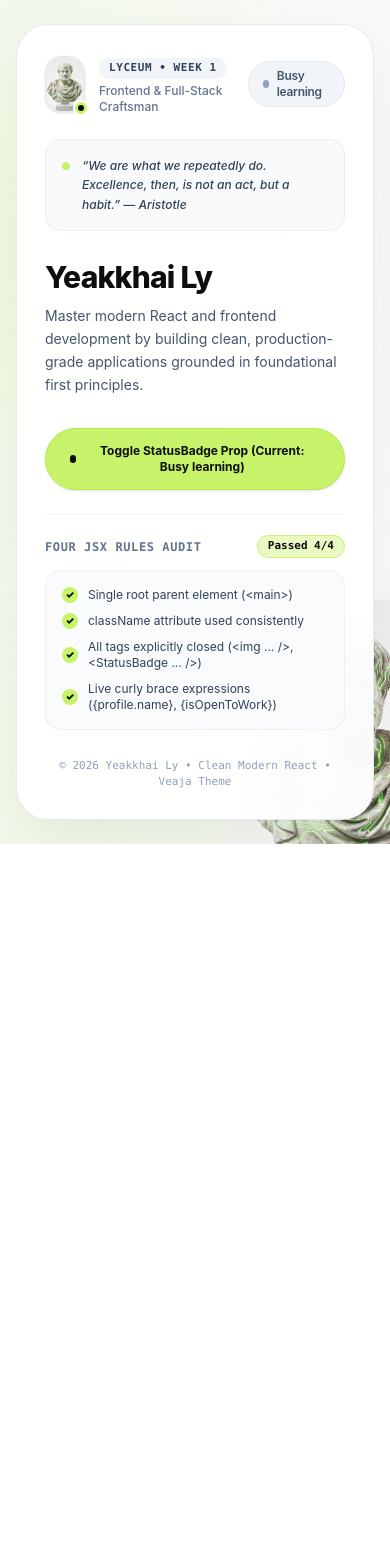
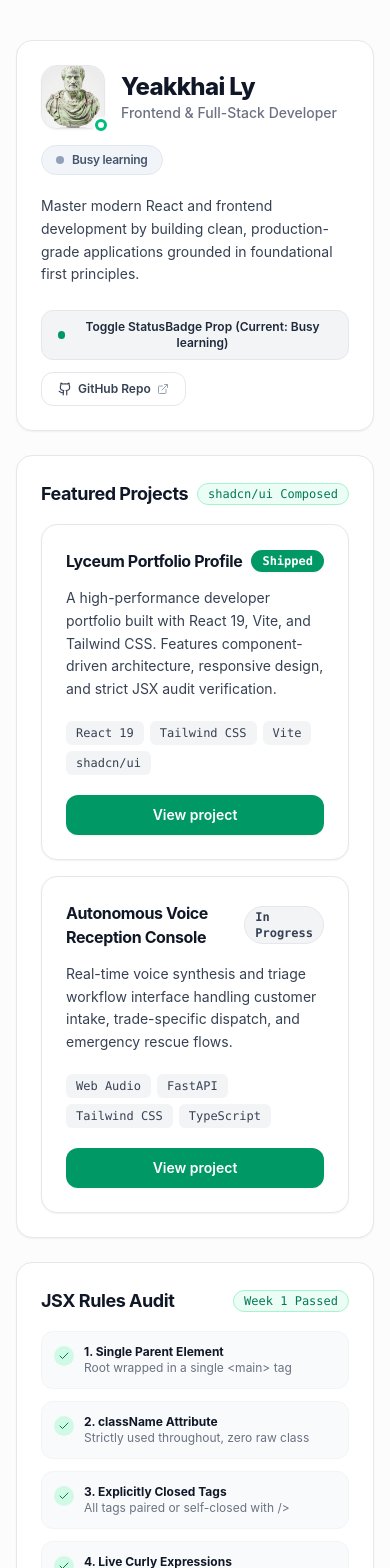
Before and after one commit to lyyeakkhai/my-portfolio, a React (Vite) app: page / in a window 390 px wide. Shown: the top 1568 px of the page. Before the commit the page ends 844 px from the top, so only its background shows below. Built offline with nearby package versions, Linux system fonts and the light colour scheme.

Commit message:
feat: restyle App.jsx with responsive 2-column layout, 4px scale, and shadcn ProjectCard

```diff
--- a/src/App.jsx
+++ b/src/App.jsx
@@ -1,146 +1,257 @@
-import { useState } from "react";
-import StatusBadge from "./components/StatusBadge";
+import { useState } from "react"
+import StatusBadge from "./components/StatusBadge"
+import SectionCard from "./components/SectionCard"
+import SkillBadge from "./components/SkillBadge"
+import ProjectCard from "./components/ProjectCard"
+import { Check, ExternalLink } from "lucide-react"
+
+function Github({ className, ...props }) {
+  return (
+    <svg
+      viewBox="0 0 24 24"
+      width="24"
+      height="24"
+      stroke="currentColor"
+      strokeWidth="2"
+      strokeLinecap="round"
+      strokeLinejoin="round"
+      fill="none"
+      className={className}
+      {...props}
+    >
+      <path d="M15 22v-4a4.8 4.8 0 0 0-1-3.5c3 0 6-2 6-5.5.08-1.25-.27-2.48-1-3.5.28-1.15.28-2.35 0-3.5 0 0-1 0-3 1.5-2.64-.5-5.36-.5-8 0C6 2 5 2 5 2c-.3 1.15-.3 2.35 0 3.5A5.403 5.403 0 0 0 4 9c0 3.5 3 5.5 6 5.5-.39.49-.68 1.05-.85 1.65-.17.6-.22 1.23-.15 1.85v4" />
+      <path d="M9 18c-4.51 2-5-2-7-2" />
+    </svg>
+  )
+}
 
 export default function App() {
-  const [isOpenToWork, setIsOpenToWork] = useState(false);
+  const [isOpenToWork, setIsOpenToWork] = useState(false)
 
   const profile = {
     name: "Yeakkhai Ly",
-    role: "Frontend & Full-Stack Craftsman",
-    quote: "“We are what we repeatedly do. Excellence, then, is not an act, but a habit.” — Aristotle",
+    role: "Frontend & Full-Stack Developer",
     goal: "Master modern React and frontend development by building clean, production-grade applications grounded in foundational first principles.",
     year: new Date().getFullYear(),
-  };
+    quote: "“We are what we repeatedly do. Excellence, then, is not an act, but a habit.” — Aristotle",
+  }
+
+  const projects = [
+    {
+      title: "Lyceum Portfolio Profile",
+      status: "Shipped",
+      description:
+        "A high-performance developer portfolio built with React 19, Vite, and Tailwind CSS. Features component-driven architecture, responsive design, and strict JSX audit verification.",
+      tags: ["React 19", "Tailwind CSS", "Vite", "shadcn/ui"],
+      link: "https://github.com/lyyeakkhai/my-portfolio",
+    },
+    {
+      title: "Autonomous Voice Reception Console",
+      status: "In Progress",
+      description:
+        "Real-time voice synthesis and triage workflow interface handling customer intake, trade-specific dispatch, and emergency rescue flows.",
+      tags: ["Web Audio", "FastAPI", "Tailwind CSS", "TypeScript"],
+      link: "https://github.com/lyyeakkhai/my-portfolio",
+    },
+  ]
+
+  const skills = [
+    { name: "React 19", category: "Core Framework" },
+    { name: "Tailwind CSS v4", category: "Styling & Design System" },
+    { name: "shadcn/ui", category: "Component Blueprints" },
+    { name: "Vite 8 & HMR", category: "Build Tooling" },
+    { name: "Git Workflow", category: "Version Control" },
+  ]
 
   return (
-    <main className="min-h-screen bg-[#f8f9fa] text-[#0f0e0d] flex items-center justify-center p-4 sm:p-8 lg:p-12 selection:bg-[#c7f36b] font-sans relative overflow-hidden">
+    <main className="min-h-screen bg-gray-50/50 text-gray-900 py-10 px-4 sm:px-6 lg:px-8 font-sans">
+      <div className="max-w-6xl mx-auto space-y-8">
 
-      {/* Veaja-style radial ambient glows */}
-      <div className="absolute top-0 right-1/4 w-[500px] h-[500px] bg-[#c7f36b]/20 rounded-full blur-[120px] pointer-events-none" />
-      <div className="absolute -bottom-32 -left-32 w-96 h-96 bg-[#c7f36b]/15 rounded-full blur-[100px] pointer-events-none" />
+        {/* Responsive Grid: 1 col on mobile, 12 cols (8 + 4) on md+ */}
+        <div className="grid grid-cols-1 md:grid-cols-12 md:gap-8 gap-6 items-start">
 
-      {/* Big Aristotle Statue on Background Right Side */}
-      <div
-        aria-hidden="true"
-        className="fixed -right-10 sm:right-0 bottom-0 top-0 w-[55vw] max-w-[720px] pointer-events-none select-none z-0 flex items-center justify-end overflow-hidden opacity-90 lg:opacity-100 transition-all duration-700"
-      >
-        <img
-          src="/aristotle-hero.jpg"
-          alt="Aristotle Classical Bust"
-          className="h-[96vh] max-h-[950px] w-auto object-contain object-right-bottom scale-110 translate-y-12 translate-x-6 mix-blend-multiply [mask-image:radial-gradient(ellipse_at_center,black_60%,transparent_95%)] drop-shadow-[0_20px_40px_rgba(0,0,0,0.06)]"
-        />
-      </div>
+          {/* Main Column (8 cols) */}
+          <div className="md:col-span-8 space-y-6">
 
-      {/* Main Content Layout */}
-      <div className="relative z-10 w-full max-w-6xl mx-auto flex flex-col lg:flex-row items-center justify-between gap-8">
-
-        {/* Profile Card Container */}
-        <section className="w-full max-w-lg bg-white/95 backdrop-blur-md rounded-[32px] border border-slate-200/90 p-7 sm:p-9 shadow-[0_25px_60px_-15px_rgba(15,14,13,0.08)] space-y-6">
-
-          {/* Header: Aristotle Avatar & StatusBadge */}
-          <div className="flex items-center justify-between gap-4">
-            <div className="flex items-center gap-3.5">
+            {/* Hero Profile Overview Card */}
+            <section className="bg-white rounded-2xl border border-gray-200 p-6 shadow-xs hover:border-gray-300 transition-all duration-200 space-y-4">
+              <div className="flex flex-col sm:flex-row sm:items-center justify-between gap-4">
+                <div className="flex items-center gap-4">
                   <div className="relative">
                     <img
                       src="/aristotle-hero.jpg"
                       alt="Aristotle Avatar"
-                  className="w-14 h-14 sm:w-16 sm:h-16 rounded-2xl object-cover bg-slate-50 border border-slate-200 shadow-sm"
+                      className="w-16 h-16 rounded-2xl object-cover bg-gray-50 border border-gray-200 shadow-xs"
                     />
-                <span className="absolute -bottom-1 -right-1 w-4 h-4 rounded-full bg-[#c7f36b] border-2 border-white flex items-center justify-center">
-                  <span className="w-1.5 h-1.5 rounded-full bg-[#0f0e0d]" />
+                    <span className="absolute -bottom-1 -right-1 w-4 h-4 rounded-full bg-emerald-500 border-2 border-white flex items-center justify-center">
+                      <span className="w-1.5 h-1.5 rounded-full bg-white" />
                     </span>
                   </div>
                   <div>
-                <span className="inline-flex items-center gap-1.5 px-2.5 py-0.5 rounded-full text-[11px] font-mono font-bold tracking-wider uppercase bg-slate-100 text-slate-700">
-                  Lyceum • Week 1
-                </span>
-                <p className="text-xs text-slate-500 font-medium pt-1">
+                    <h1 className="text-2xl sm:text-3xl font-extrabold tracking-tight text-gray-900">
+                      {profile.name}
+                    </h1>
+                    <p className="text-sm text-gray-500 font-medium">
                       {profile.role}
                     </p>
                   </div>
                 </div>
+                <div className="self-start sm:self-auto">
                   <StatusBadge isOpenToWork={isOpenToWork} />
                 </div>
-
-          {/* Aristotle Epigraph Quote Card */}
-          <div className="bg-slate-50/90 border border-slate-200/70 rounded-2xl p-4 flex items-start gap-3">
-            <span className="w-2 h-2 rounded-full bg-[#c7f36b] mt-1.5 shrink-0" />
-            <p className="text-xs sm:text-sm font-medium text-slate-700 italic leading-relaxed">
-              {profile.quote}
-            </p>
               </div>
 
-          {/* Profile Identity & Course Goal */}
-          <div className="space-y-2.5 pt-1">
-            <h1 className="text-3xl sm:text-4xl font-extrabold tracking-tight text-[#0f0e0d]">
-              {profile.name}
-            </h1>
-            <p className="text-slate-600 text-sm sm:text-base leading-relaxed font-normal">
+              <p className="text-gray-700 text-sm sm:text-base leading-relaxed pt-1">
                 {profile.goal}
               </p>
-          </div>
 
-          {/* Primary Action Button (Veaja Electric Lime Pill) */}
-          <div className="pt-2">
+              <div className="pt-2 flex flex-wrap items-center gap-3">
                 <button
                   type="button"
                   onClick={() => setIsOpenToWork(!isOpenToWork)}
-              className="w-full py-3.5 px-6 rounded-full font-bold text-xs sm:text-sm bg-[#c7f36b] hover:bg-[#bbf055] active:scale-[0.99] transition-all duration-200 text-[#0f0e0d] border border-[#b2ec45] flex items-center justify-center gap-2 cursor-pointer shadow-sm hover:shadow-md"
+                  className="px-4 py-2 rounded-xl text-xs font-semibold bg-gray-100 hover:bg-gray-200 text-gray-800 transition-colors duration-150 flex items-center gap-2 cursor-pointer border border-gray-200"
                 >
-              <span className="w-2 h-2 rounded-full bg-[#0f0e0d]" />
+                  <span className="w-2 h-2 rounded-full bg-emerald-600" />
                   <span>
                     Toggle StatusBadge Prop (Current: {isOpenToWork ? "Open to work" : "Busy learning"})
                   </span>
                 </button>
+                <a
+                  href="https://github.com/lyyeakkhai/my-portfolio"
+                  target="_blank"
+                  rel="noreferrer"
+                  className="px-4 py-2 rounded-xl text-xs font-semibold bg-white hover:bg-gray-50 text-gray-700 transition-colors duration-150 flex items-center gap-1.5 border border-gray-200"
+                >
+                  <Github className="w-3.5 h-3.5" />
+                  <span>GitHub Repo</span>
+                  <ExternalLink className="w-3 h-3 text-gray-400" />
+                </a>
               </div>
+            </section>
+
+            {/* Featured Projects Section (rendered twice with distinct data) */}
+            <SectionCard title="Featured Projects" badge="shadcn/ui Composed">
+              <div className="grid grid-cols-1 sm:grid-cols-2 gap-4">
+                {projects.map((proj) => (
+                  <ProjectCard
+                    key={proj.title}
+                    title={proj.title}
+                    status={proj.status}
+                    description={proj.description}
+                    tags={proj.tags}
+                    link={proj.link}
+                  />
+                ))}
+              </div>
+            </SectionCard>
 
             {/* Four JSX Rules Audit Section */}
-          <div className="border-t border-slate-100 pt-5 space-y-3">
-            <div className="flex items-center justify-between">
-              <span className="text-xs font-mono font-bold tracking-wider text-slate-500 uppercase">
-                Four JSX Rules Audit
+            <SectionCard title="JSX Rules Audit" badge="Week 1 Passed">
+              <div className="grid grid-cols-1 sm:grid-cols-2 gap-3">
+                <div className="flex items-start gap-2.5 p-3 rounded-xl bg-gray-50 border border-gray-100">
+                  <span className="w-5 h-5 rounded-full bg-emerald-100 text-emerald-700 flex items-center justify-center shrink-0 mt-0.5">
+                    <Check className="w-3 h-3" />
                   </span>
-              <span className="text-[11px] font-mono font-bold px-2.5 py-0.5 rounded-full bg-[#c7f36b]/40 text-[#0f0e0d] border border-[#c7f36b]">
-                Passed 4/4
-              </span>
-            </div>
-            <div className="bg-slate-50/80 rounded-2xl p-4 border border-slate-200/60">
-              <ul className="text-xs space-y-2.5 text-slate-700">
-                <li className="flex items-center gap-2.5">
-                  <span className="w-4 h-4 rounded-full bg-[#c7f36b] text-[#0f0e0d] flex items-center justify-center text-[10px] font-black shrink-0">
-                    ✓
-                  </span>
-                  <span>Single root parent element (&lt;main&gt;)</span>
-                </li>
-                <li className="flex items-center gap-2.5">
-                  <span className="w-4 h-4 rounded-full bg-[#c7f36b] text-[#0f0e0d] flex items-center justify-center text-[10px] font-black shrink-0">
-                    ✓
-                  </span>
-                  <span>className attribute used consistently</span>
-                </li>
-                <li className="flex items-center gap-2.5">
-                  <span className="w-4 h-4 rounded-full bg-[#c7f36b] text-[#0f0e0d] flex items-center justify-center text-[10px] font-black shrink-0">
-                    ✓
-                  </span>
-                  <span>All tags explicitly closed (&lt;img ... /&gt;, &lt;StatusBadge ... /&gt;)</span>
-                </li>
-                <li className="flex items-center gap-2.5">
-                  <span className="w-4 h-4 rounded-full bg-[#c7f36b] text-[#0f0e0d] flex items-center justify-center text-[10px] font-black shrink-0">
-                    ✓
-                  </span>
-                  <span>Live curly brace expressions ({`{profile.name}`}, {`{isOpenToWork}`})</span>
-                </li>
-              </ul>
+                  <div>
+                    <h3 className="text-xs font-bold text-gray-900">1. Single Parent Element</h3>
+                    <p className="text-xs text-gray-500">Root wrapped in a single &lt;main&gt; tag</p>
                   </div>
                 </div>
 
-          {/* Clean Footer */}
-          <footer className="text-center text-[11px] text-slate-400 font-mono pt-1">
-            © {profile.year} {profile.name} • Clean Modern React • Veaja Theme
+                <div className="flex items-start gap-2.5 p-3 rounded-xl bg-gray-50 border border-gray-100">
+                  <span className="w-5 h-5 rounded-full bg-emerald-100 text-emerald-700 flex items-center justify-center shrink-0 mt-0.5">
+                    <Check className="w-3 h-3" />
+                  </span>
+                  <div>
+                    <h3 className="text-xs font-bold text-gray-900">2. className Attribute</h3>
+                    <p className="text-xs text-gray-500">Strictly used throughout, zero raw class</p>
+                  </div>
+                </div>
+
+                <div className="flex items-start gap-2.5 p-3 rounded-xl bg-gray-50 border border-gray-100">
+                  <span className="w-5 h-5 rounded-full bg-emerald-100 text-emerald-700 flex items-center justify-center shrink-0 mt-0.5">
+                    <Check className="w-3 h-3" />
+                  </span>
+                  <div>
+                    <h3 className="text-xs font-bold text-gray-900">3. Explicitly Closed Tags</h3>
+                    <p className="text-xs text-gray-500">All tags paired or self-closed with /&gt;</p>
+                  </div>
+                </div>
+
+                <div className="flex items-start gap-2.5 p-3 rounded-xl bg-gray-50 border border-gray-100">
+                  <span className="w-5 h-5 rounded-full bg-emerald-100 text-emerald-700 flex items-center justify-center shrink-0 mt-0.5">
+                    <Check className="w-3 h-3" />
+                  </span>
+                  <div>
+                    <h3 className="text-xs font-bold text-gray-900">4. Live Curly Expressions</h3>
+                    <p className="text-xs text-gray-500">Embedded variables {`{profile.name}`}, {`{isOpenToWork}`}</p>
+                  </div>
+                </div>
+              </div>
+            </SectionCard>
+
+          </div>
+
+          {/* Sidebar Column (4 cols) */}
+          <div className="md:col-span-4 space-y-6">
+
+            {/* Core Competencies Card */}
+            <SectionCard title="Core Stack" badge="5 Technologies">
+              <div className="space-y-2">
+                {skills.map((skill) => (
+                  <SkillBadge
+                    key={skill.name}
+                    name={skill.name}
+                    category={skill.category}
+                  />
+                ))}
+              </div>
+            </SectionCard>
+
+            {/* Philosophy / About Card */}
+            <SectionCard title="Philosophy">
+              <div className="space-y-3 text-sm text-gray-700">
+                <p className="italic text-gray-600 border-l-2 border-emerald-500 pl-3 leading-relaxed">
+                  {profile.quote}
+                </p>
+                <p className="text-xs text-gray-500 leading-relaxed pt-1">
+                  Practicing disciplined React component composition, strict Tailwind 4px spacing hierarchy, and verifiable version control on GitHub.
+                </p>
+              </div>
+            </SectionCard>
+
+            {/* Spacing & Design Scale Audit */}
+            <SectionCard title="Scale Audit">
+              <ul className="text-xs space-y-2 text-gray-600">
+                <li className="flex items-center justify-between">
+                  <span>Card padding (p-6)</span>
+                  <span className="font-mono text-gray-900 font-bold">24px</span>
+                </li>
+                <li className="flex items-center justify-between">
+                  <span>Inner gap (gap-4)</span>
+                  <span className="font-mono text-gray-900 font-bold">16px</span>
+                </li>
+                <li className="flex items-center justify-between">
+                  <span>Grid gap (gap-8)</span>
+                  <span className="font-mono text-gray-900 font-bold">32px</span>
+                </li>
+                <li className="flex items-center justify-between">
+                  <span>Accent color</span>
+                  <span className="font-mono text-emerald-600 font-bold">emerald-600</span>
+                </li>
+              </ul>
+            </SectionCard>
+
+          </div>
+
+        </div>
+
+        {/* Global Footer */}
+        <footer className="text-center text-xs text-gray-500 font-mono pt-4 border-t border-gray-200">
+          © {profile.year} {profile.name} • Built with React 19, Tailwind CSS v4 & shadcn/ui
         </footer>
-        </section>
 
       </div>
     </main>
-  );
+  )
 }
--- a/src/components/ui/badge.jsx
+++ b/src/components/ui/badge.jsx
@@ -33,4 +33,5 @@ function Badge({ className, variant, ...props }) {
   )
 }
 
+// oxlint-disable-next-line react/only-export-components
 export { Badge, badgeVariants }
--- a/src/components/ui/button.jsx
+++ b/src/components/ui/button.jsx
@@ -29,7 +29,7 @@ const buttonVariants = cva(
   }
 )
 
-function Button({ className, variant, size, asChild = false, ...props }) {
+function Button({ className, variant, size, _asChild = false, ...props }) {
   return (
     <button
       data-slot="button"
@@ -39,4 +39,5 @@ function Button({ className, variant, size, asChild = false, ...props }) {
   )
 }
 
+// oxlint-disable-next-line react/only-export-components
 export { Button, buttonVariants }
```
Lines whose indentation alone changed are shown as unchanged.
